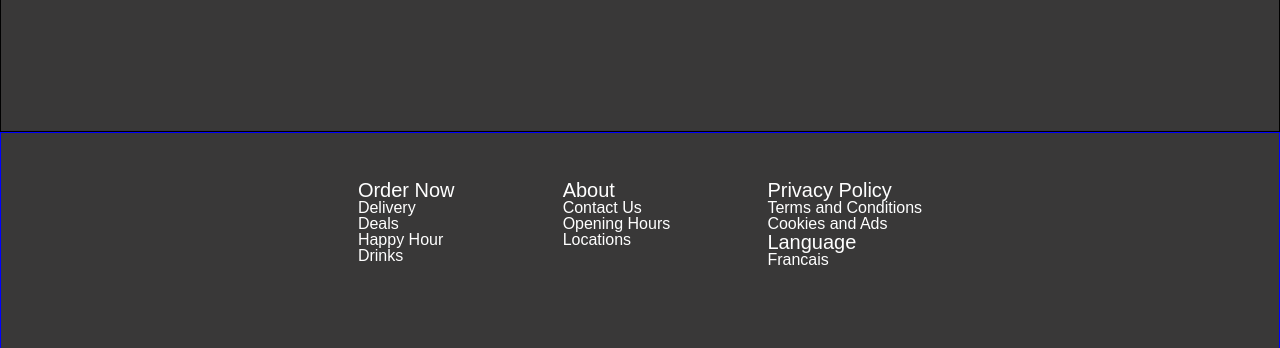
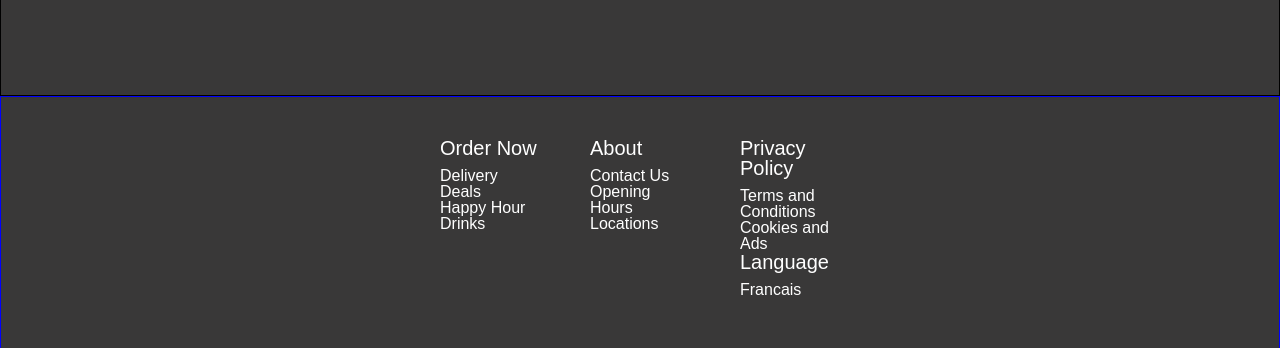
Before and after one commit to cstim240/restaurant_page, a website built with webpack: page dist/index.html in a window 1280 px wide. Shown: the part 228-576 px from the top of the page. Built offline with nearby package versions, Linux system fonts and the light colour scheme.

Commit message:
Add space between elems in .colInquiry

```diff
--- a/src/index.js
+++ b/src/index.js
@@ -271,6 +271,7 @@ function loadFooter(){
 
     //'About' column start
     const secondColInquiry = document.createElement('div');
+    secondColInquiry.classList.add('colInquiry');
     const aboutLink = document.createElement('p');
     aboutLink.classList.add('footer_header');
     aboutLink.innerText = 'About';
@@ -286,6 +287,7 @@ function loadFooter(){
 
     //privacy section
     const privacySec = document.createElement('div');
+    privacySec.classList.add('colInquiry');
     const privacyPolicyLink = document.createElement('p');
     privacyPolicyLink.classList.add('footer_header');
     privacyPolicyLink.innerText = 'Privacy Policy';
@@ -297,6 +299,7 @@ function loadFooter(){
 
     //language section
     const languageSec = document.createElement('div');
+    languageSec.classList.add('colInquiry');
     const languageLink = document.createElement('p');
     languageLink.classList.add('footer_header');
     languageLink.innerText = 'Language';
--- a/src/style.css
+++ b/src/style.css
@@ -119,6 +119,9 @@ table {
 
 .colInquiry {
 	width: 100px;
+	display: flex;
+	flex-direction: column;
+	gap: 10px;
 }
 
 .footer_header {
```
Also changed, not shown: dist/bundle.js.
